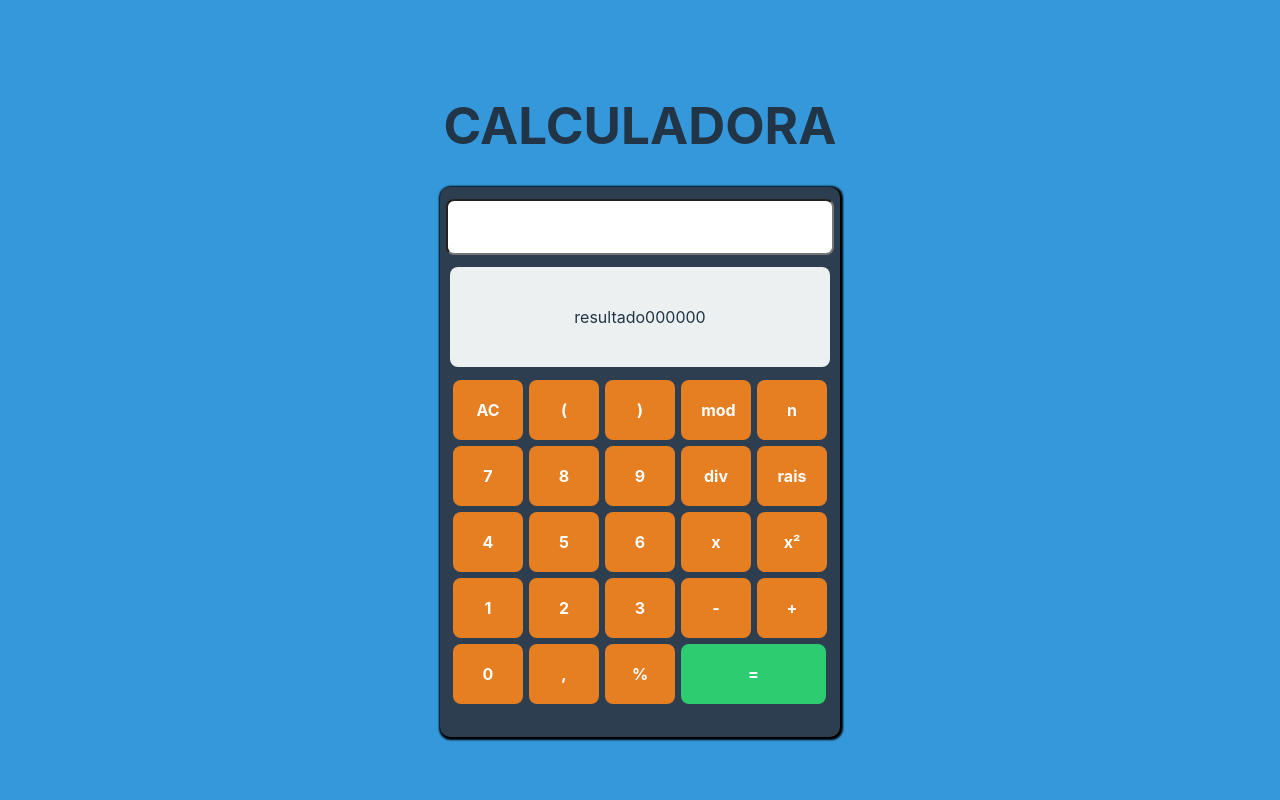
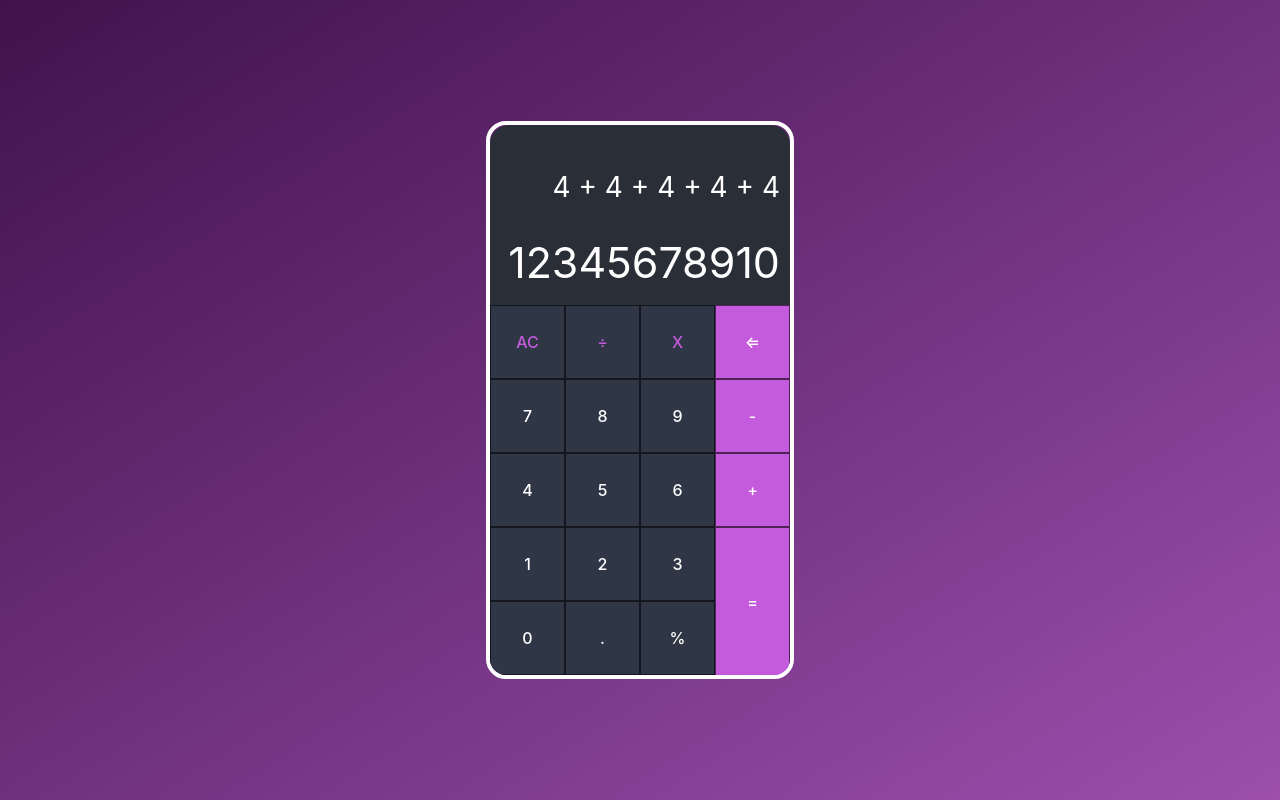
Before and after one commit to tales1982/PROJECTS_REACT, a React (Vite) app in the folder 01_CALCULADORA/: page / in a window 1280 px wide. Built offline with nearby package versions, Linux system fonts and the light colour scheme.

Commit message:
Finalizando stilo

```diff
--- a/01_CALCULADORA/src/components/BodyCalculator/Calculator.jsx
+++ b/01_CALCULADORA/src/components/BodyCalculator/Calculator.jsx
@@ -1,84 +1,85 @@
+// /src/components/Calculator.js
 // eslint-disable-next-line no-unused-vars
-import React, { useState } from "react";
+import React from "react";
+
 import {
-  CalculatorStyles,
   Container,
+  CorpoCalculadora,
   Display,
-  DisplayResult,
-  Title,
-  DisplayInput,
+  Operacao,
+  Caculo,
+  Resultado,
+  Teclado,
+  DivButao,
+  DivRow,
 } from "./styles";
-import Buttons from "../Botoes";
+import Button from "../Botoes";
 import theme from "../../styles/Variables/Variables";
 
 const Calculator = () => {
-  const [butaoValor, setButaoValor] = useState("");
-
-  const handleButtonClick = (value) => {
-    setButaoValor((prevValue) => {
-      const newValue = prevValue + value.toString();
-      console.log("Valor atual:", newValue); // Adiciona este console.log para verificar os valores
-      return newValue;
-    });
-  };
-
-
   return (
     <Container>
-      <Title>CALCULADORA</Title>
-      <CalculatorStyles>
+      <CorpoCalculadora>
         <Display>
-          <DisplayInput type="number" />
+          <Operacao>
+            <Resultado>{"12345678910"}</Resultado>
+            <Caculo>{"4 + 4 + 4 + 4 + 4"}</Caculo>
+          </Operacao>
         </Display>
-        <DisplayResult>resultado000000</DisplayResult>
-        <div>
+        <Teclado>
           <div>
-            <Buttons onClick={() => handleButtonClick("AC")} number={"AC"} />
-            <Buttons onClick={() => handleButtonClick("(")} number={"("} />
-            <Buttons onClick={() => handleButtonClick(")")} number={")"} />
-            <Buttons onClick={() => handleButtonClick("mod")} number={"mod"} />
-            <Buttons onClick={() => handleButtonClick("n")} number={"n"} />
-          </div>
-          <div>
-            <Buttons onClick={() => handleButtonClick("7")} number={7} />
-            <Buttons onClick={() => handleButtonClick("8")} number={8} />
-            <Buttons onClick={() => handleButtonClick("9")} number={9} />
-            <Buttons onClick={() => handleButtonClick("div")} number={"div"} />
-            <Buttons
-              onClick={() => handleButtonClick("rais")}
-              number={"rais"}
+            <Button
+              styles={{ color: theme.colors.botaoRoxo }}
+              valor={"AC"}
+              style
+            />
+            <Button
+              styles={{ color: theme.colors.botaoRoxo }}
+              valor={`\u00F7`}
+            />
+            <Button styles={{ color: theme.colors.botaoRoxo }} valor={"X"} />
+            <Button
+              styles={{
+                color: theme.colors.white,
+                backgroundColor: theme.colors.botaoRoxo,
+              }}
+              valor={" ⇐"}
             />
           </div>
           <div>
-            <Buttons onClick={() => handleButtonClick("4")} number={4} />
-            <Buttons onClick={() => handleButtonClick("5")} number={5} />
-            <Buttons onClick={() => handleButtonClick("6")} number={6} />
-            <Buttons onClick={() => handleButtonClick("x")} number={"x"} />
-            <Buttons onClick={() => handleButtonClick(" ")} number={"x²"} />
+            <Button styles={{ color: theme.colors.white }} valor={"7"} />
+            <Button styles={{ color: theme.colors.white }} valor={"8"} />
+            <Button styles={{ color: theme.colors.white }} valor={"9"} />
+            <Button styles={{ color: theme.colors.white,
+                backgroundColor: theme.colors.botaoRoxo }} valor={"-"} />
           </div>
           <div>
-            <Buttons onClick={() => handleButtonClick("1")} number={1} />
-            <Buttons onClick={() => handleButtonClick("2")} number={2} />
-            <Buttons onClick={() => handleButtonClick("3")} number={3} />
-            <Buttons onClick={() => handleButtonClick("-")} number={"-"} />
-            <Buttons onClick={() => handleButtonClick("+")} number={"+"} />
+            <Button styles={{ color: theme.colors.white }} valor={"4"} />
+            <Button styles={{ color: theme.colors.white }} valor={"5"} />
+            <Button styles={{ color: theme.colors.white }} valor={"6"} />
+            <Button styles={{ color: theme.colors.white,
+                backgroundColor: theme.colors.botaoRoxo }} valor={"+"} />
           </div>
-          <div>
-            <Buttons onClick={() => handleButtonClick("0")} number={0} />
-            <Buttons onClick={() => handleButtonClick(",")} number={","} />
-            <Buttons onClick={() => handleButtonClick("%")} number={"%"} />
-
-            <Buttons
-              onClick={() => handleButtonClick("=")}
-              number={"="}
-              style={{
-                width: "145px",
-                backgroundColor: `${theme.colors.greenButton}`,
-              }}
-            />
-          </div>
-        </div>
-      </CalculatorStyles>
+          <DivRow>
+            <DivButao>
+              <div>
+                <Button styles={{ color: theme.colors.white }} valor={"1"} />
+                <Button styles={{ color: theme.colors.white }} valor={"2"} />
+                <Button styles={{ color: theme.colors.white }} valor={"3"} />
+              </div>
+              <div>
+                <Button styles={{ color: theme.colors.white }} valor={"0"} />
+                <Button styles={{ color: theme.colors.white }} valor={"."} />
+                <Button styles={{ color: theme.colors.white }} valor={"%"} />
+              </div>
+            </DivButao>
+            <div>
+              <Button styles={{ color: theme.colors.white, height: '150px',
+                backgroundColor: theme.colors.botaoRoxo }} valor={"="} />
+            </div>
+          </DivRow>
+        </Teclado>
+      </CorpoCalculadora>
     </Container>
   );
 };
--- a/01_CALCULADORA/src/components/BodyCalculator/styles.jsx
+++ b/01_CALCULADORA/src/components/BodyCalculator/styles.jsx
@@ -11,49 +11,61 @@ export const Container = styled.div`
   justify-content: center;
   width: 100vw;
   height: 100vh;
-  background-color: ${theme.colors.bluePrimary};
+  background: linear-gradient(
+    to bottom right,
+    ${theme.colors.roxoEscuro},
+    ${theme.colors.roxoClaro}
+  );
 `;
 
-export const CalculatorStyles = styled.div`
+export const CorpoCalculadora = styled.div`
+  height: 550px;
+  width: 300px;
+  border: 4px solid white;
+  border-radius: 20px;
+  overflow: hidden;
+`;
+
+export const Display = styled.div`
+  width: 300px;
+  height: 180px;
+  background-color: ${theme.colors.dispay};
+  border-top-left-radius: 20px;
+  border-top-right-radius: 20px;
+  border: red;
+  color: #fff;
+  text-align: end;
+`;
+
+export const Operacao = styled.div`
+  display: flex;
+  flex-direction: column-reverse;
+  justify-content: space-around;
+  height: 100%;
+  padding-right: 10px;
+  font-size: 20px;
+`;
+
+export const Caculo = styled.span`
+  font-size: 28px;
+  margin-top: 30px;
+`
+
+export const Resultado = styled.span`
+  font-size: 43px;
+  overflow: hidden;
+`
+export const Teclado = styled.div`
+  width: 300px;
+
+`
+
+export const DivButao = styled.div`
   display: flex;
   flex-direction: column;
-  align-items: center;
-  width: 400px;
-  height: 550px;
-  background-color: ${theme.colors.blueDark};
-  border-radius: 10px;
-  box-shadow: 1px 1px 2px 2px black;
-`;
-export const Display = styled.div`
+`
+
+export const DivRow = styled.div`
   display: flex;
   flex-direction: row;
-  justify-content: center;
-  align-items: center;
-  height: 50px;
-  width: 380px;
-  background-color: ${theme.colors.lightGrayBackground};
-  margin-top: 15px;
-  border-radius: 8px;
-`;
-
-export const DisplayResult = styled.div`
-  display: flex;
-  flex-direction: row;
-  justify-content: center;
-  align-items: center;
-  height: 100px;
-  width: 380px;
-  background-color: ${theme.colors.lightGrayBackground};
-  margin-top: 15px;
-  border-radius: 8px;
-  margin-bottom: 10px;
-`;
-
-export const DisplayInput = styled.input`
-  width: 380px;
-  height: 50px;
-  border-radius: 8px;
-  font-size: 30px;
-  text-align: end;
-  font-weight: 700;
 `
--- a/01_CALCULADORA/src/components/Botoes/index.jsx
+++ b/01_CALCULADORA/src/components/Botoes/index.jsx
@@ -1,15 +1,10 @@
+// eslint-disable-next-line no-unused-vars
 import React from "react";
-import PropTypes from "prop-types";
-import { Button } from "./styles";
+import { ButtonStyled } from "./styles";
 
-const Buttons = ({ number, style, onClick }) => {
-  return <Button style={style} onClick={() => onClick(number)}>{number}</Button>;
+// eslint-disable-next-line react/prop-types
+const Button = ({ valor, styles }) => {
+  return <ButtonStyled style={styles}>{valor}</ButtonStyled>;
 };
 
-Buttons.propTypes = {
-  onClick: PropTypes.func, // Correção aqui
-  number: PropTypes.oneOfType([PropTypes.string, PropTypes.number]),
-  style: PropTypes.object,
-};
-
-export default Buttons;
+export default Button;
--- a/01_CALCULADORA/src/components/Botoes/styles.jsx
+++ b/01_CALCULADORA/src/components/Botoes/styles.jsx
@@ -1,18 +1,12 @@
 import styled from "styled-components";
 import theme from "../../styles/Variables/Variables";
 
-export const Button = styled.button`
-  margin: 3px;
-  width: 70px;
-  height: 60px;
-  background-color: ${theme.colors.orangeButton};
+export const ButtonStyled = styled.button`
+  height: 74px;
+  width: 75px;
+  background-color: ${theme.colors.botaoEscuro};
   color: ${theme.colors.white};
-  font-weight: 700;
-  transition: background-color 0.3s ease;
-
-  &:active {
-    background-color: ${theme.colors.redButton};
-
-  }
+  border-radius: 0;
+  border: 1px solid #0009;
 
 `;
--- a/01_CALCULADORA/src/styles/Variables/VAriables.jsx
+++ b/01_CALCULADORA/src/styles/Variables/Variables.jsx
@@ -19,6 +19,12 @@ const theme = {
       // Fundo da Calculadora
       white: "#ffffff",
       lightGrayBackground: "#ecf0f1",
+
+      roxoEscuro: "#41124c",
+      roxoClaro: "#9c4fad",
+      botaoRoxo: "#C45BDC",
+      botaoEscuro: "#2f3646",
+      dispay: "#2a2e37",
     },
   };
 
```
